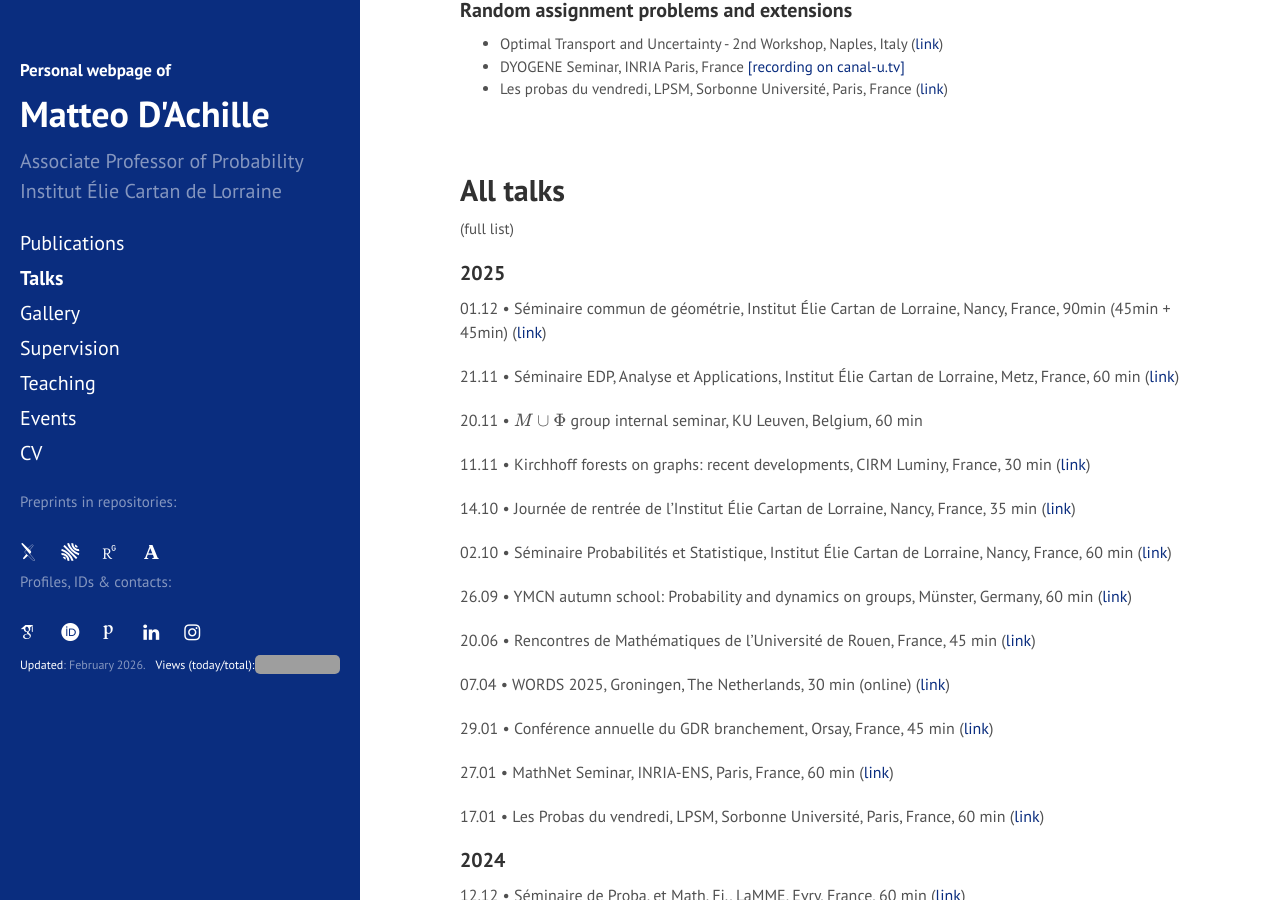
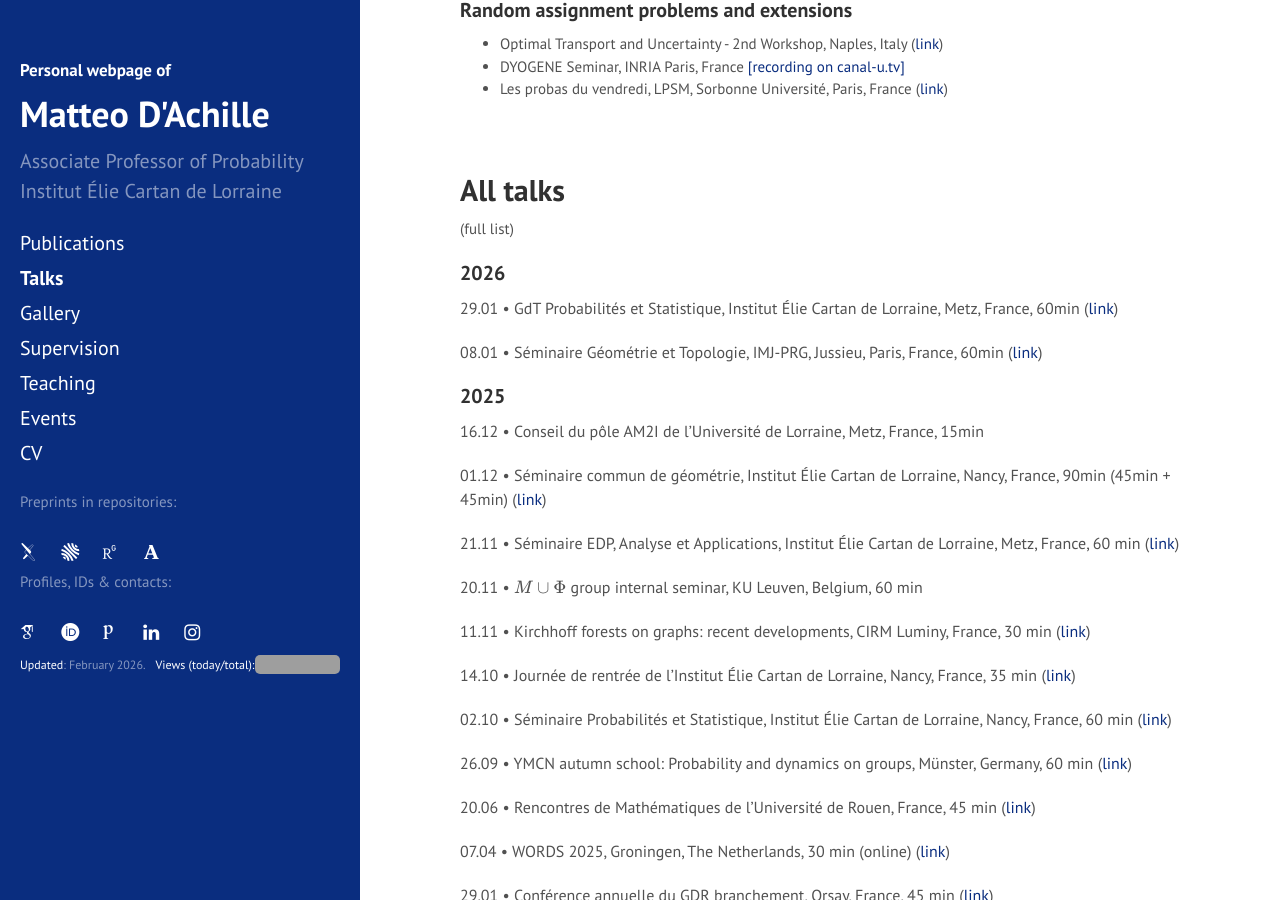
Before and after one commit to matteodachille/matteodachille.github.io, a Jekyll site: the page built from talks.md, in a window 1280 px wide and 900 px high, scrolled down 715 px. Built offline with Jekyll 4.4.1, drawn with Linux system fonts in a browser that asks for light colours; nearby versions of some CDN libraries; some web fonts are replaced; grey boxes are pictures that could not be loaded.

Commit message:
Updated talk list and fixed a couple of typos

```diff
--- a/talks.md
+++ b/talks.md
@@ -111,8 +111,26 @@ Title: _TBA_
 {: style="font-size: 15px; margin-left: 0px" }
 
 
+#### 2026
+{: .no_toc}
+
+29.01 &#x2022; GdT Probabilités et Statistique, Institut Élie Cartan de Lorraine, Metz, France, 60min
+([link](https://iecl.univ-lorraine.fr/events/foret-couvrante-massique-sur-le-graphe-complet-distribution-exacte-et-limite-locale/){:target="_blank"})
+{: style="font-size: 16px" }
+
+
+08.01 &#x2022; Séminaire Géométrie et Topologie, IMJ-PRG, Jussieu, Paris, France, 60min
+([link](https://www.imj-prg.fr/gestion/evenement/affSeance/10445#:~:text=Orateur(s)-,Matteo%20D%27Achille,-%2D%20%2C){:target="_blank"})
+{: style="font-size: 16px" }
+
+
+
+
 #### 2025
 {: .no_toc}
+
+16.12 &#x2022; Conseil du pôle AM2I de l'Université de Lorraine, Metz, France, 15min
+{: style="font-size: 16px" }
 
 01.12 &#x2022; Séminaire commun de géométrie, Institut Élie Cartan de Lorraine, Nancy, France, 90min (45min + 45min)
 ([link](https://iecl.univ-lorraine.fr/events/seminaire-commun-de-geometrie-32/){:target="_blank"})
```
Also changed, not shown: _courses/Infstat2026.md (+2 -2 lines), index.html (+5 -6 lines), 1 other file.
